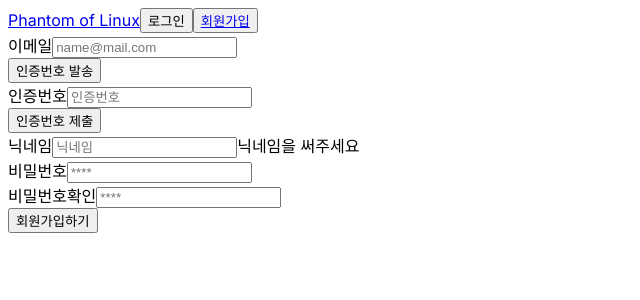
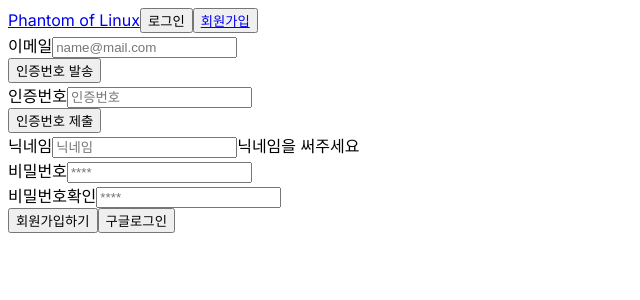
Before and after one commit to PhantomOfLINUX/POL_Front, a Next.js app: page /signup in a window 1280 px wide. Shown: the top 300 px of the page, without its empty margins (0-640 px from the left). Built offline with nearby package versions, Linux system fonts and the light colour scheme; no server answers.

Commit message:
feat: 구글 로그인 oauth 준비

```diff
--- /dev/null
+++ b/src/components/oauth/GoogleOauth.tsx
@@ -0,0 +1,21 @@
+'use client'
+
+const url = process.env.NEXT_PUBLIC_BASE_API
+
+
+const GoogleOauth = () => {
+
+    return (
+        <button onClick={ async (e)=>{
+            e.preventDefault();
+            const check = await fetch(`${url}/api/oauth2/google-url`)
+            console.log(check)
+        }}>
+            구글로그인
+        </button>
+    )
+
+}
+
+
+export default GoogleOauth
--- a/src/components/signup/SignUp.tsx
+++ b/src/components/signup/SignUp.tsx
@@ -3,6 +3,7 @@
 import React,{useState} from "react"
 
 import SignUpInput from "./SignUpInput"
+import GoogleOauth from "../oauth/GoogleOauth"
 
 import { SendAuthentication, CheckAuthentication, checkEmail, CheckName, CheckPassword, CheckPasswordCheck, submitSignUp} from "@/utils/SignUpUtils/SignUpUtil"
 
@@ -28,6 +29,8 @@ const SignUp = () => {
             <SignUpInput label="비밀번호확인" placeholder="****" type="password" isVaild={CheckPasswordCheck(password, passwordCheck)} onChange={setPasswordCheck} errorMsg="비밀번호와 다릅니다"/>
 
             <button onClick={(e=>submitSignUp(e,email,emailCertification,name,password,passwordCheck))}>회원가입하기</button>
+
+            <GoogleOauth />
         </main>
     )
 }
```
